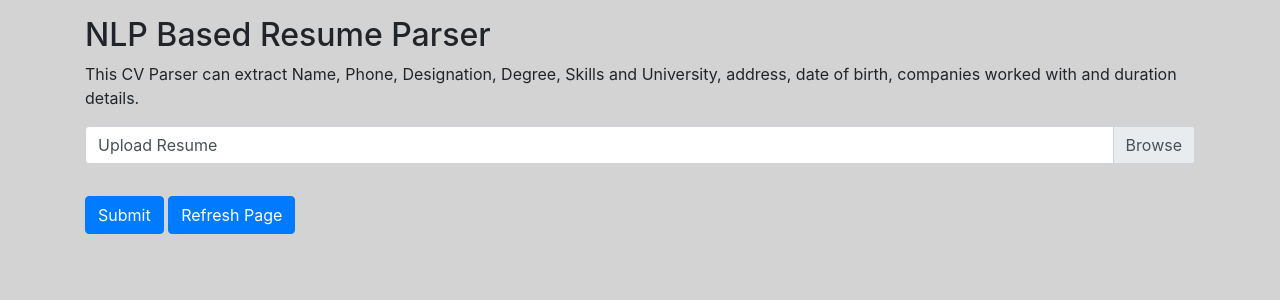
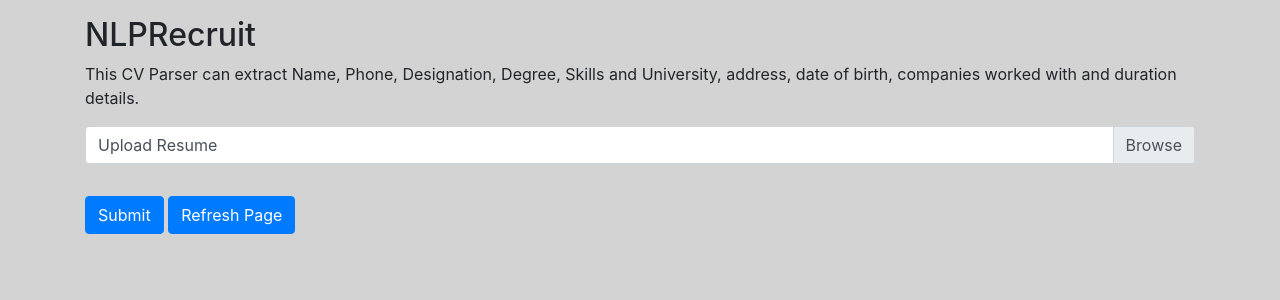
Before and after one commit to aryansetia/cv-parsing-using-bert, a Flask app: page /predict in a window 1280 px wide. Shown: the top 300 px of the page. Run offline with Flask 2, Linux system fonts and the light colour scheme.

Commit message:
revamped a lil bit

```diff
--- a/requirements.txt
+++ b/requirements.txt
@@ -1,5 +1,5 @@
 flask==2.1.1
-numpy==1.18.4
+# numpy==1.18.4
 pdfminer.six==20200517
 seqeval==0.0.12
 torch==1.11.0
--- a/templates/main.html
+++ b/templates/main.html
@@ -22,7 +22,7 @@
 <body style="background-color: lightgrey">
 
   <div class="container mt-3">
-    <h2>NLP Based Resume Parser</h2>
+    <h2>NLPRecruit</h2>
     <p>This CV Parser can extract Name, Phone, Designation, Degree, Skills and University, address, date of birth,
       companies worked with and duration details.</p>
 
```
Also changed, not shown: README.md, 1 other file.
